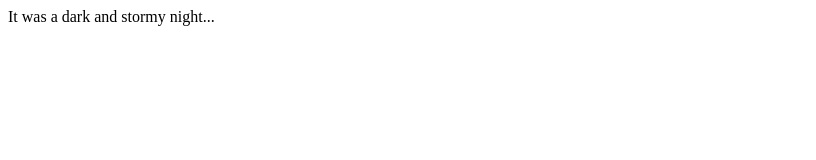
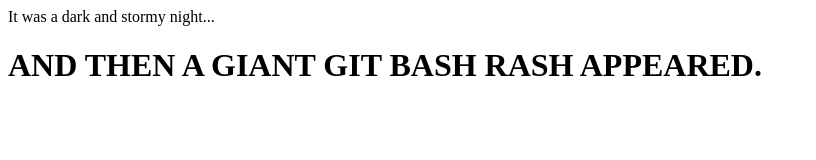
Before and after one commit to smcdole05/fireside-story, a plain HTML site: page index.html in a window 1280 px wide. Shown: the whole page, without its empty margins (0-816 px from the left). Drawn offline with Linux system fonts and the light colour scheme.

Commit message:
added a very important second line of the story

```diff
--- a/index.html
+++ b/index.html
@@ -1,5 +1,6 @@
 <html>
   <body>
     <p>It was a dark and stormy night...</p>
+    <h1>AND THEN A GIANT GIT BASH RASH APPEARED.</h1>
   </body>
 </html>
```
